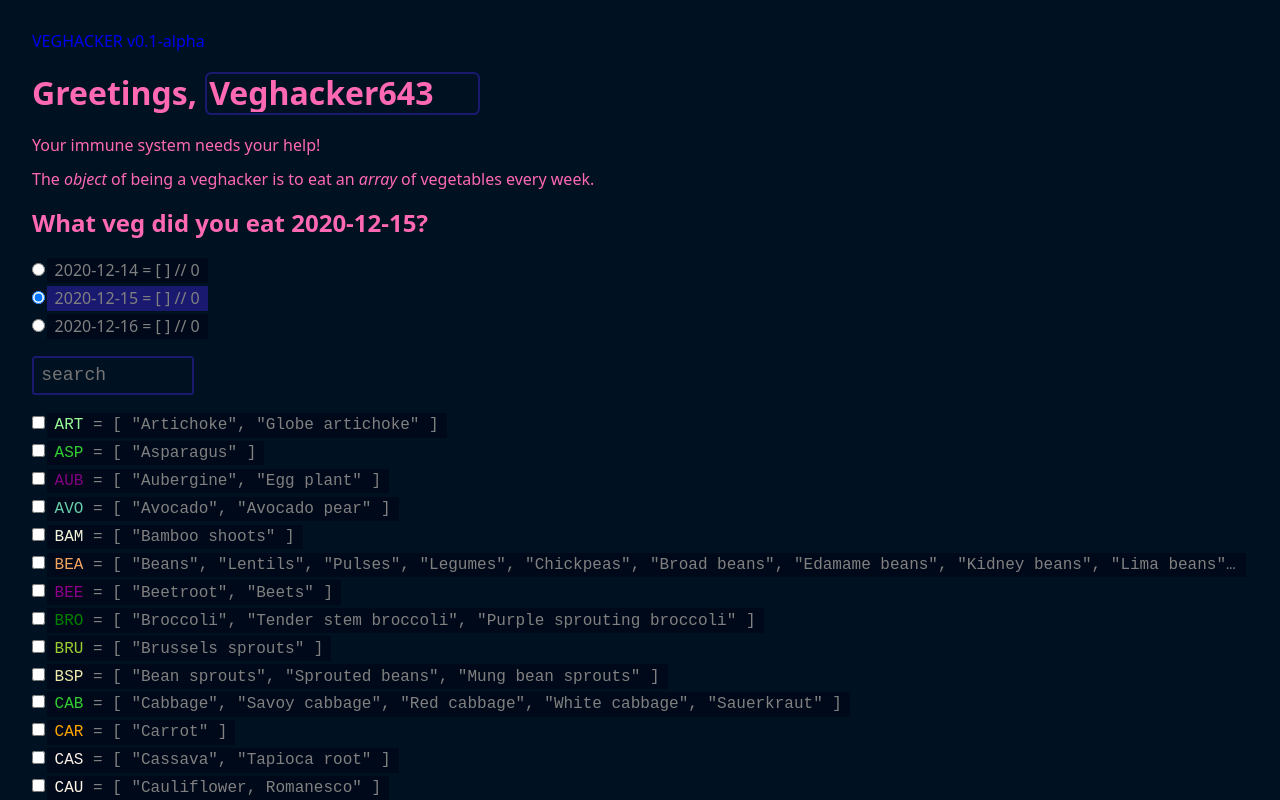
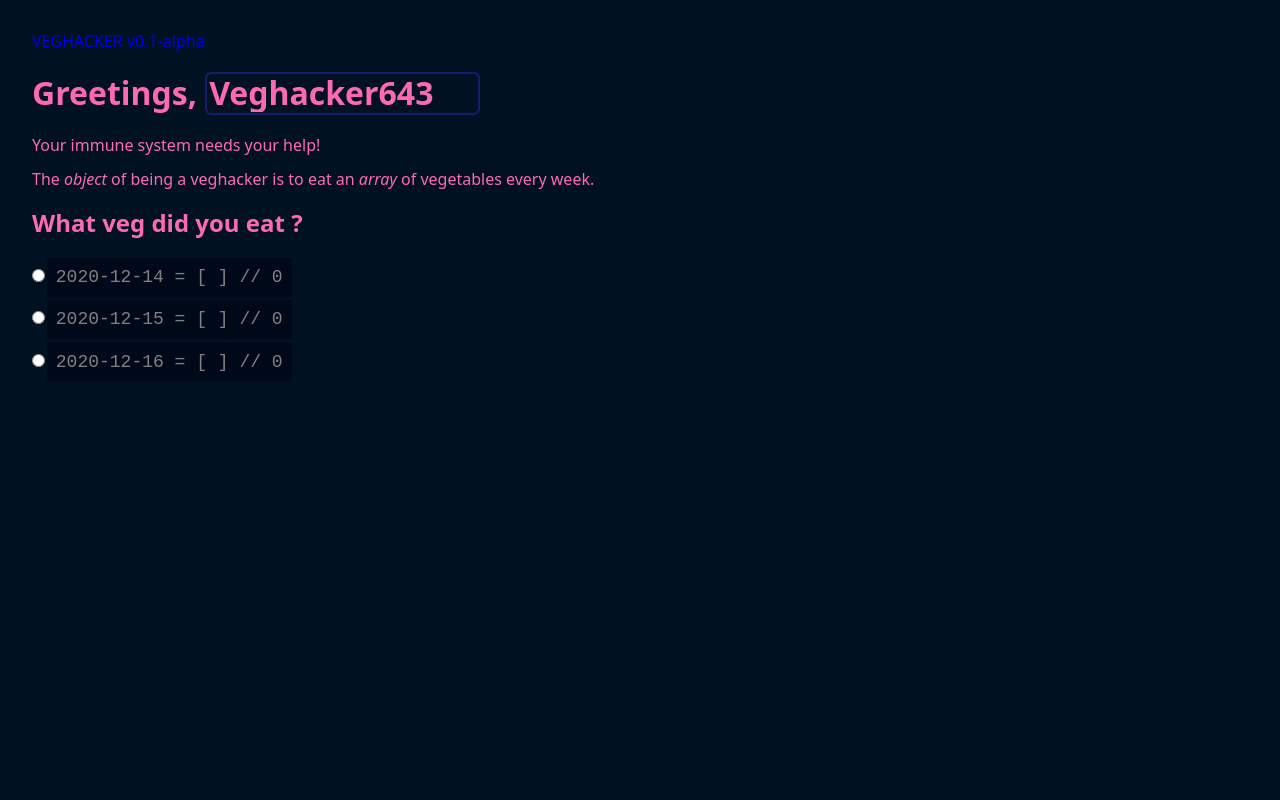
Before and after one commit to petedavisdev/veghacker, a Vue app: page / in a window 1280 px wide. Shown: the top 800 px of the page. Built offline with nearby package versions, Linux system fonts and the light colour scheme.

Commit message:
separate log from storage

```diff
--- a/src/App.vue
+++ b/src/App.vue
@@ -7,9 +7,9 @@
       What veg did you eat {{ activeDay }}?
   </h2>
 
-  <VegWeekdays v-model:active="activeDay" :weekdays="weekdays" :user="user" />
+  <VegWeekdays v-model:active="activeDay" :weekdays="weekdays" :log="log" />
 
-  <VegChecklist v-model:log="user[activeDay]" :activeDay="activeDay" :vegetables="sortedVeg" />
+  <VegChecklist v-model:log="log[activeDay]" :activeDay="activeDay" :vegetables="sortedVeg" />
 </template>
 
 <script lang="ts">
@@ -18,6 +18,7 @@ import VegChecklist from "./components/VegChecklist.vue"
 import VegWeekdays from "./components/VegWeekdays.vue"
 import { computed, reactive, ref, watch } from "vue"
 import { vegetables } from "./main"
+import { Veg } from './types'
 
 export default {
   name: "App",
@@ -28,39 +29,82 @@ export default {
   },
   setup() {
     const sortedVeg = computed(() => {
-      return vegetables.sort(function (a, b) {
-        if (a.code < b.code) return -1;
-        if (a.code > b.code) return 1;
+      return vegetables.sort(function (a: Veg, b: Veg) {
+        if (a.code < b.code) return -1
+        if (a.code > b.code) return 1
         return 0;
       });
     });
 
-    const localUser = JSON.parse(localStorage.getItem("user"));
+    const localUser = JSON.parse(localStorage.getItem("user"))
+    const localLog = JSON.parse(localStorage.getItem("log"))
+
+    const codesToVeg = (codes: String[]) => codes.map((code) => {
+      return vegetables.filter(veg => veg.code === code)[0]
+    })
 
     const user = reactive(
       localUser || {
-        name: "Veghacker" + Math.round(100 + 900 * Math.random()),
-        created: new Date(),
+        name: "Veghacker" + Math.round(100 + 900 * Math.random())
       }
     );
 
-    watch(user, () => {
-      localStorage.setItem( "updated", new Date().toISOString() )
-      localStorage.setItem( "user", JSON.stringify(user) )
-    });
+    function dataToLog(data) {
+      const log = {}
 
-    const weekdays = [
-      "2020-12-14",
-      "2020-12-15",
-      "2020-12-16",
-    ]
+      if (data) {
+        Object.entries(data).forEach(([key, value]: any) => {
+          console.log(codesToVeg(value))
+          log[key] = codesToVeg(value)
+        })
+      }
 
-    const activeDay = ref("2020-12-15");
+      return log
+    }
+
+    const log = reactive(
+      dataToLog(localLog)
+    )
+
+    const vegToCodes = (veggies: Veg[]) => {
+      return veggies.map((veg) => veg.code)
+    }
+
+    const logData = computed(() => {
+      const data = {}
+
+      Object.entries(log).forEach(([key, value]: any) => {
+        data[key] = vegToCodes(value)
+      });
+
+      return data
+    })
+
+    watch(user, () => localStorage.setItem("user", JSON.stringify(user)))
+    watch(logData, () => localStorage.setItem("log", JSON.stringify(logData.value)))
+
+    function createDays(start: Date): String[] {
+      const days = []
+      let date = start
+
+      do {
+        days.push(date.toISOString().split("T")[0])
+        date.setDate(date.getDate() + 1)
+      }
+      while (date <= new Date())
+
+      return days
+    }
+
+    const weekdays = createDays(new Date("2020-12-14"))
+
+    const activeDay = ref()
 
     return {
       activeDay,
       sortedVeg,
       user,
+      log,
       weekdays,
     };
   },
--- a/src/components/VegArray.vue
+++ b/src/components/VegArray.vue
@@ -6,7 +6,9 @@
             :colorLight="veg.colorLight"
         />,
     </template>
+
     ] // {{ veggies.length }}
+    <span class="search-input-target"></span>
 </template>
 
 <script lang="ts">
--- a/src/components/VegChecklist.vue
+++ b/src/components/VegChecklist.vue
@@ -1,11 +1,15 @@
 <template>
+<teleport :to="'#day' + activeDay + ' .search-input-target'">
     <input
         @input="keyword = $event.target.value"
         type="search"
+        :value="keyword"
         placeholder="search"
+        @focus="showlist = true"
     />
+</teleport>
 
-    <ul>
+    <ul v-show="showlist">
         <li v-for="veg in filteredVeg" :key="veg.key">
             <input
                 v-model="checkedVeg"
@@ -40,6 +44,15 @@ export default defineComponent({
     ],
     setup (props, { emit }) {
         const checkedVeg = ref(props.log || [])
+        const showlist = ref(false);
+
+        const sortedCheckedVeg = computed(() => {
+            return checkedVeg.value.sort((a: Veg, b: Veg) => {
+                if (a.code < b.code) return -1
+                if (a.code > b.code) return 1
+                return 0;
+            });
+        });
 
         watch(() => props.activeDay, (newVal, prev) => {
             checkedVeg.value = props.log
@@ -83,14 +96,15 @@ export default defineComponent({
         })
 
         watch(checkedVeg, () => {
-            emit("update:log", checkedVeg.value)
-            keyword.value = ''
+            emit("update:log", sortedCheckedVeg.value)
+            keyword.value = ""
         })
 
         return {
             checkedVeg,
             keyword,
             filteredVeg,
+            showlist,
         }
     },
 })
@@ -103,13 +117,16 @@ export default defineComponent({
 }
 
 [type="search"] {
-    padding: 0.4em;
-    text-transform: uppercase;
-    font-size: large;
+    display: block;
+    width: 10ch;
+    margin: 0.2em 0 0 13ch;
+    padding: 1ch;
+    font-size: inherit;
     font-weight: inherit;
     background-color: inherit;
-    color: inherit;
-    width: 15ch;
+    text-transform: uppercase;
+    color: hotpink;
+    border-color: hotpink;
 }
 
 [type="search"]::placeholder {
--- a/src/components/VegWeekdays.vue
+++ b/src/components/VegWeekdays.vue
@@ -1,16 +1,15 @@
 <template>
     <ul>
-        <li v-for="day in weekdays" :key="day.key">
+        <li v-for="day in weekdays" :key="day.key" :id="'day' + day">
             <input
                 v-model="activeDay"
                 type="radio"
                 :id="day"
                 :value="day"
-                :checked="day === active"
             />
             <label :for="day">
                 {{ day }} =
-                <VegArray :veggies="user[day] || []" />
+                <VegArray :veggies="log[day] || []" />
             </label>
         </li>
     </ul>
@@ -26,7 +25,7 @@ export default defineComponent({
     },
     props: {
         weekdays: Array,
-        user: Object,
+        log: Object,
         active: String
     },
     emits: [
@@ -47,13 +46,11 @@ export default defineComponent({
 </script>
 
 <style scoped>
+
 label {
-    display: inline-block;
-    white-space: nowrap;
-    overflow: hidden;
-    text-overflow: ellipsis;
+    min-width: max-content;
     margin: 0.1em;
-    padding: 0.2em 0.5em;
+    padding: 0.5em 0.5em;
     background-color: #000919;
     color: gray;
 }
@@ -65,10 +62,13 @@ label {
 ul {
     list-style: none;
     padding: 0;
+    font-size: large;
 }
 
 li {
     display: flex;
     align-items: baseline;
+    font-family: 'Courier New', Courier, monospace;
 }
+
 </style>
```
